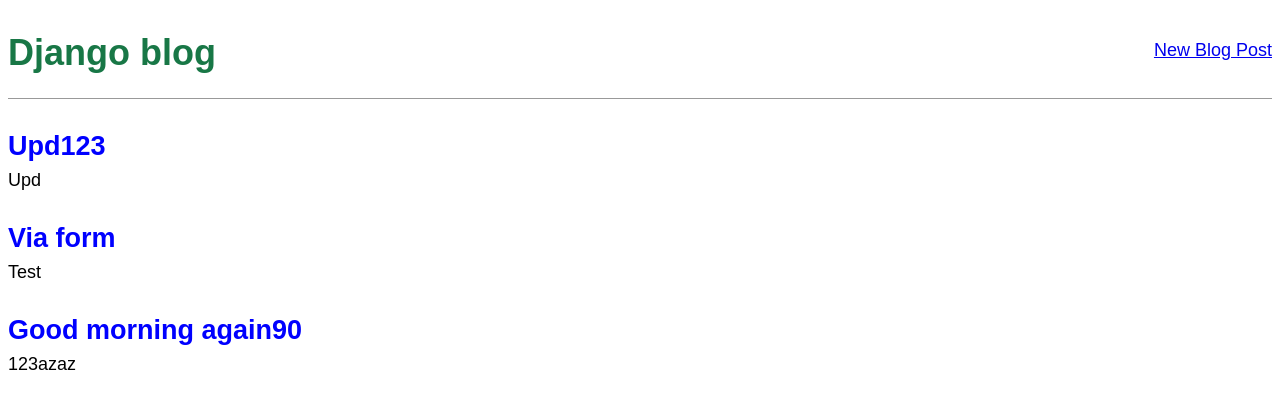
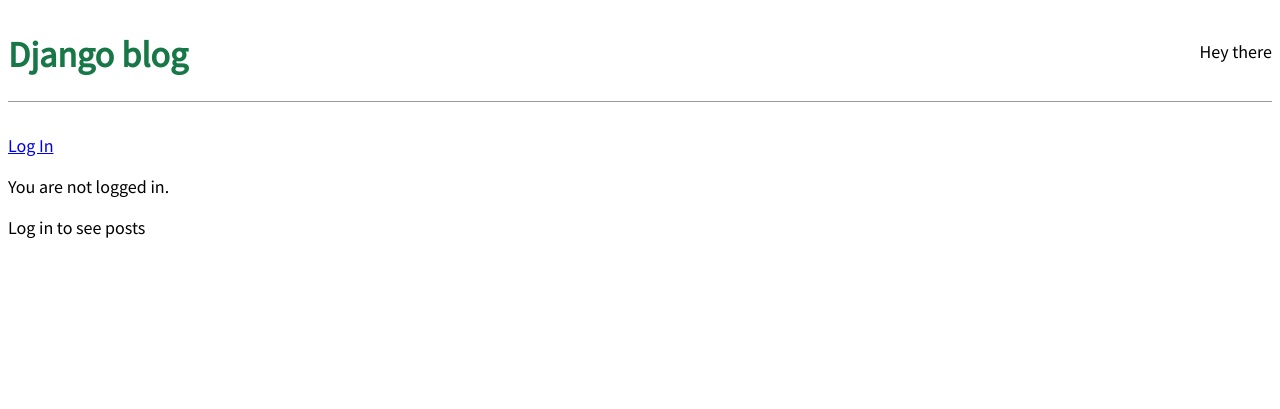
Before and after one commit to dmitryhusev/blog, a Django app: page / in a window 1280 px wide. Shown: the top 409 px of the page. Run offline with Django 4.2, Linux system fonts and the light colour scheme; data comes from the database, SQL or seed files in the repository; both versions use the stored data as it was after the commit.

Commit message:
html tweaks

```diff
--- a/django_project/settings.py
+++ b/django_project/settings.py
@@ -123,3 +123,6 @@
 # https://docs.djangoproject.com/en/4.1/ref/settings/#default-auto-field
 
 DEFAULT_AUTO_FIELD = 'django.db.models.BigAutoField'
+
+LOGIN_REDIRECT_URL = "home"
+LOGOUT_REDIRECT_URL = "home"
--- a/django_project/urls.py
+++ b/django_project/urls.py
@@ -20,4 +20,5 @@
 urlpatterns = [
     path('admin/', admin.site.urls),
     path('', include('blog.urls')),
+    path("accounts/", include("django.contrib.auth.urls")),
 ]
--- a/templates/base.html
+++ b/templates/base.html
@@ -3,19 +3,32 @@
 
 <head>
   <title>Django blog</title>
-  <link rel="stylesheet" href="{% static 'css/base.css' %}">
+  <link href="https://fonts.googleapis.com/css?family=Source+Sans+Pro:400" rel="stylesheet">
+  <link href="{% static 'css/base.css' %}" rel="stylesheet" s>
 </head>
 
 <body>
+  <div>
     <header>
       <div class="nav-left">
         <h1><a href="{% url 'home' %}">Django blog</a></h1>
       </div>
       <div class="nav-right">
-      <a href="{% url 'post_new' %}">New Blog Post</a>
+        Hey there
       </div>
     </header>
-  <div>{% block content %} {% endblock content %}</div>
+    {% if user.is_authenticated %}
+    <p>Hi {{ user.username }}!</p>
+
+    <a href="{% url 'post_new' %}">New Blog Post</a>
+    <p><a href="{% url 'logout' %}">Log out</a></p>
+    {% else %}
+    <a href="{% url 'login' %}">Log In</a>
+    <p>You are not logged in.</p>
+    {% endif %}
+    {% block content %}
+    {% endblock content %}
+  </div>
 </body>
 
 </html>
--- a/templates/home.html
+++ b/templates/home.html
@@ -1,10 +1,14 @@
 {% extends "base.html" %}
 
 {% block content %}
+{% if user.is_authenticated %}
 {% for post in post_list %}
 <div class="post-entry">
   <h2><a href="{% url 'post_detail' post.id %}">{{ post.title }}</a></h2>
   <p>{{ post.body }}</p>
 </div>
 {% endfor %}
+{% else %}
+<p>Log in to see posts</p>
+{% endif %}
 {% endblock content %}
```
Also changed, not shown: templates/registration/login.html (added, +8 -0 lines), db.sqlite3, 1 other file. Lines whose indentation alone changed are shown as unchanged.
